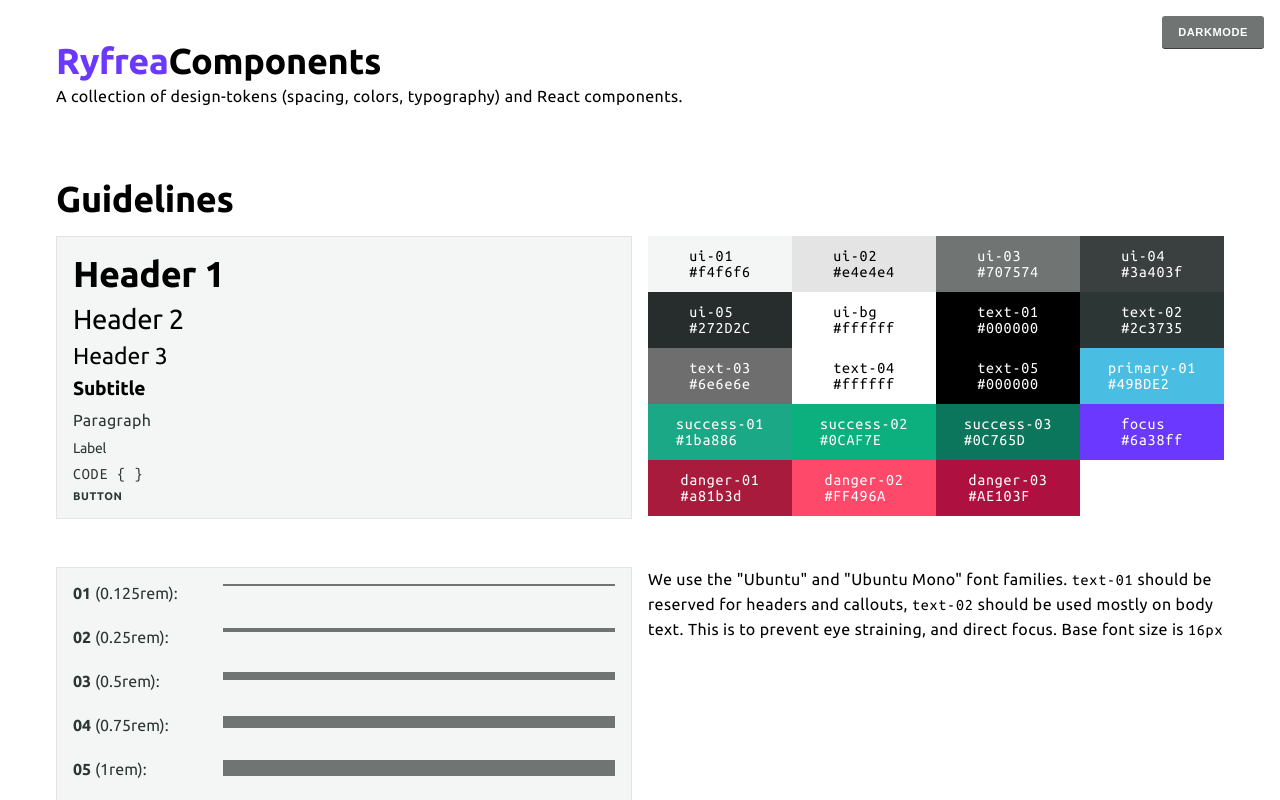
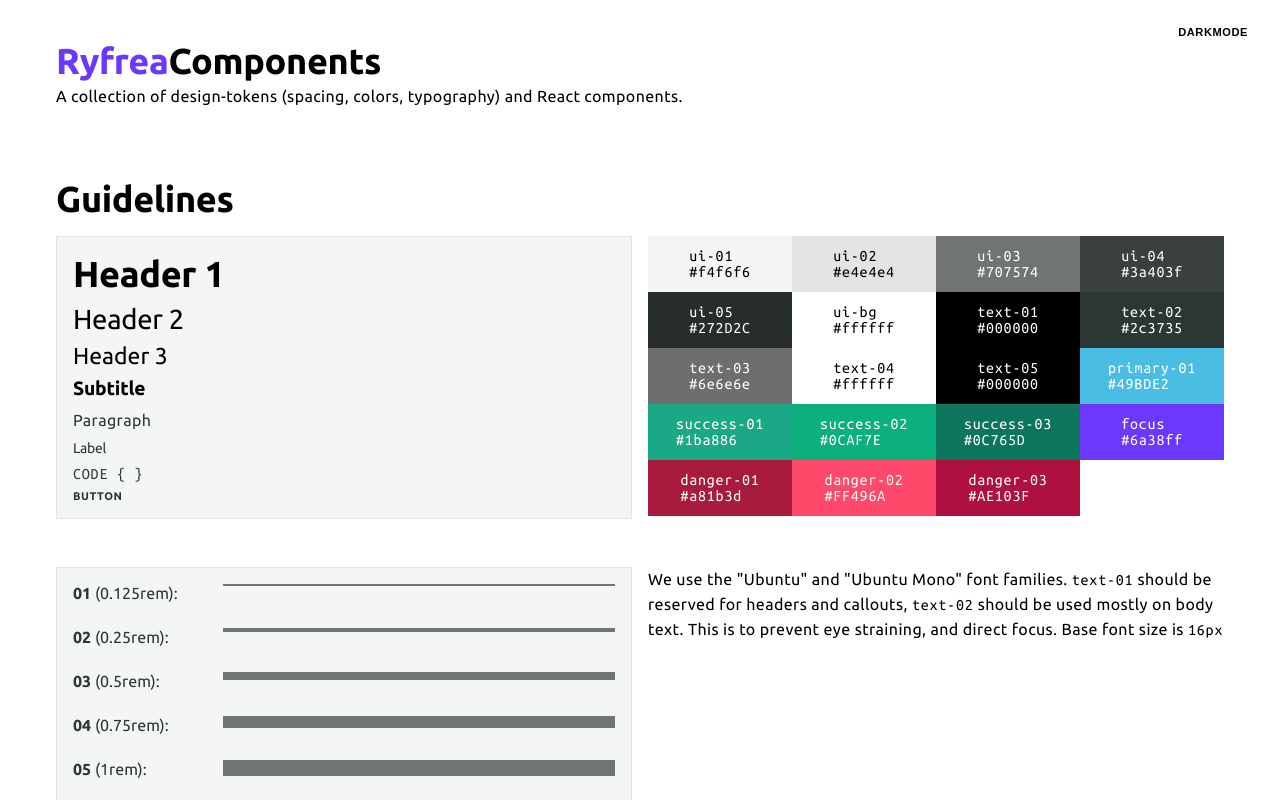
Before and after one commit to ryfylke-react-as/design, a React (Create React App) app: page / in a window 1280 px wide. Shown: the top 800 px of the page. Built offline with nearby package versions, Linux system fonts and the light colour scheme.

Commit message:
chore: Tinkering with Button

```diff
--- a/src/App.tsx
+++ b/src/App.tsx
@@ -34,11 +34,13 @@
           position: "fixed",
           top: "var(--s-05)",
           right: "var(--s-05)",
+          zIndex: 5,
         }}
       >
         <Button
           size="sm"
           onClick={() => setDM(!isDm)}
+          kind="ghost"
           icon={isDm ? <Check /> : undefined}
           isFixedPosition
         >
--- a/src/components/Button.tsx
+++ b/src/components/Button.tsx
@@ -184,13 +184,16 @@
   &::after {
     content: "";
     position: absolute;
-    transform: translate(-50%, -50%) scale(0.1);
-    --size: 120%;
-    height: var(--size);
+    transform: translate(-50%, -50%) scale(0);
+    height: 120%;
     aspect-ratio: 1/1;
+    @supports not (aspect-ratio: 1/1) {
+      width: 3rem;
+      height: 3rem;
+    }
     background: #fff;
     pointer-events: none;
-    opacity: 0;
+    opacity: 0.1;
     top: calc(var(--y) * 1px);
     left: calc(var(--x) * 1px);
     transition: transform 0.2s var(--ease-01),
@@ -199,12 +202,16 @@
     z-index: 0;
   }
   &:hover::after {
-    opacity: 0.1;
-    transform: translate(-50%, -50%) scale(2);
+    opacity: 0;
+    transition: transform 0.4s var(--ease-01),
+      opacity 0.6s var(--ease-01);
+    transform: translate(-50%, -50%) scale(3);
   }
   &:active::after {
-    opacity: 0;
-    transform: translate(-50%, -50%) scale(3) scaleX(6);
+    transition: transform 0.6s var(--ease-01),
+      opacity 0.7s var(--ease-01);
+    opacity: 0.2;
+    transform: translate(-50%, -50%) scale(1);
   }
   > span {
     transition: transform 0.1s var(--ease-01);
@@ -223,7 +230,7 @@
     color: var(--c-text-04);
     transition: background 0.2s var(--ease-01);
     > span {
-      transform: translateY(1px) rotate(-0.5deg);
+      transform: translateY(1px);
     }
   }
   cursor: pointer;
```
Also changed, not shown: src/components/TextArea.tsx (added, +11 -0 lines).
